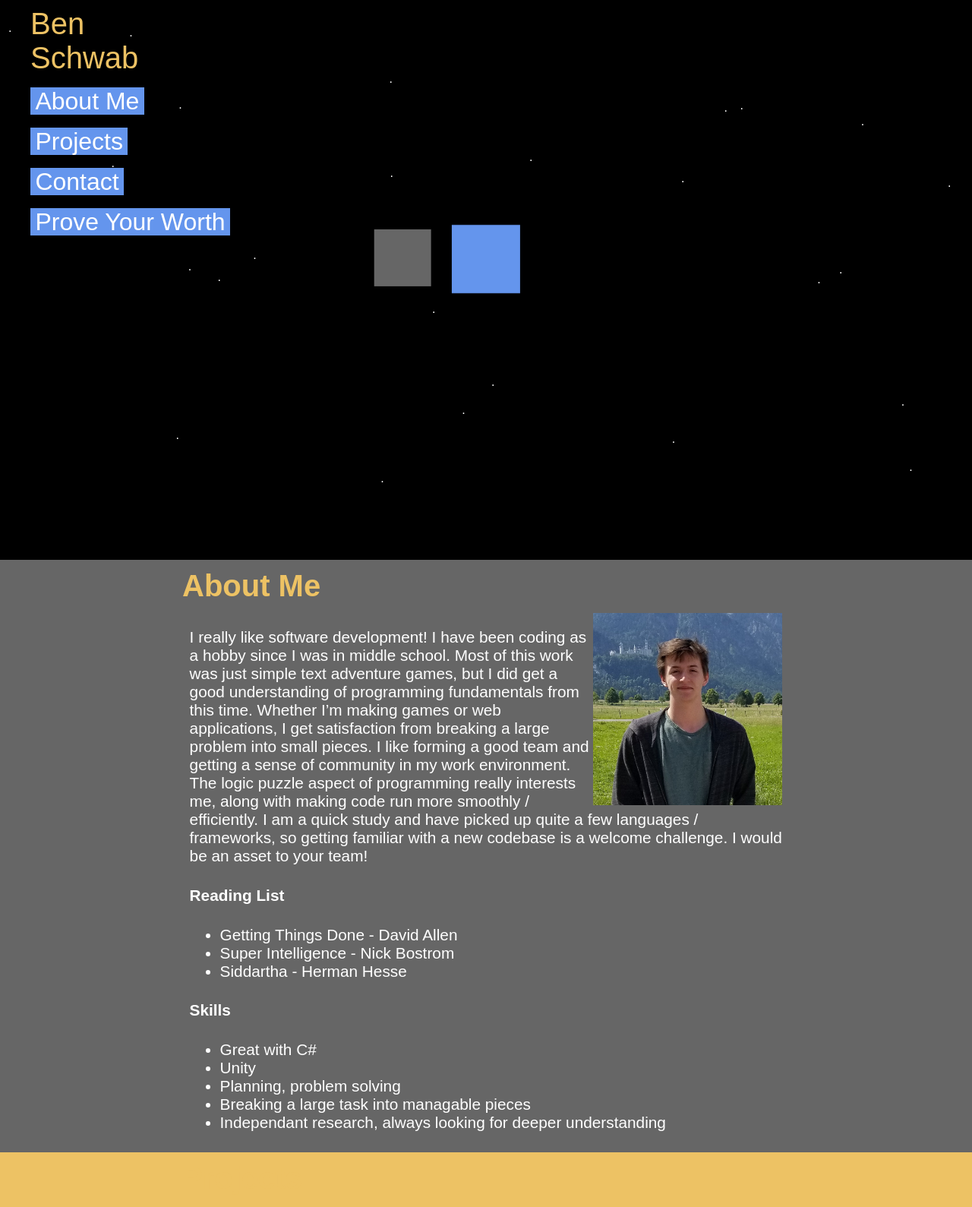
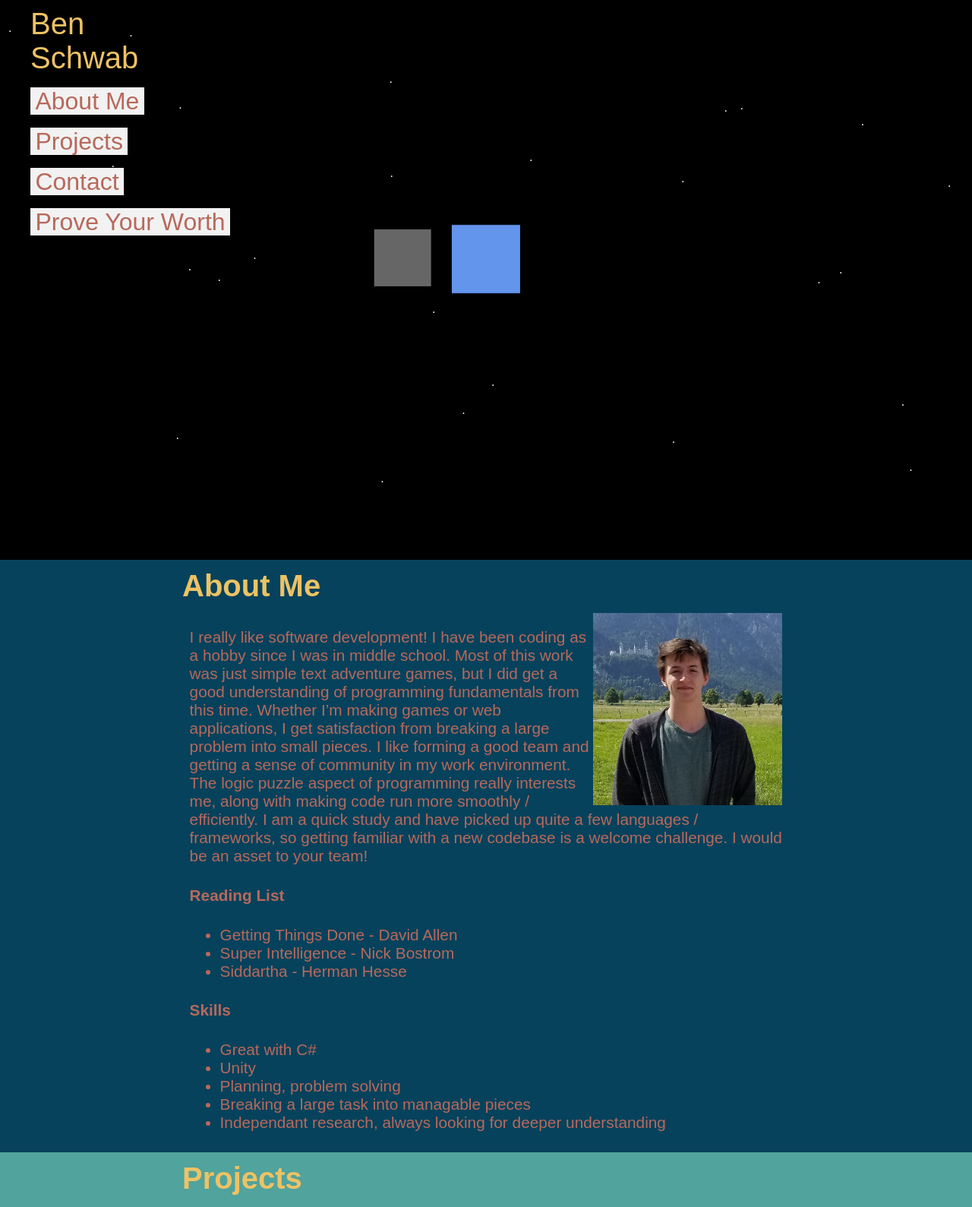
Before and after one commit to BenjaminLSchwab/Portfolio, a plain HTML site: page index.html in a window 1280 px wide. Shown: the part 95-1684 px from the top of the page at 76% size. Drawn offline with Linux system fonts and the light colour scheme.

Commit message:
seperated colors into seperate css file

```diff
--- /dev/null
+++ b/css/colors.css
@@ -0,0 +1,36 @@
+
+/* ==================Original======================= */
+/*
+.bg1{
+    background-color: #666666;
+}
+
+.bg2{
+    background-color:#EDC264 ;
+}
+
+.bg3{
+    background-color: rgb(100, 149, 237);
+} */
+
+
+/* ===================Sea foam====================== */
+.bg1{
+    background-color: rgb( 6, 66, 92);
+}
+
+.bg2{
+    background-color: rgb(81, 163, 157);
+}
+
+.bg3{
+    background-color:#F2F2F2 ;
+}
+
+.txt1{
+    color: rgb(183, 105, 92);
+}
+
+.txt2{
+    color: rgb(183, 105, 92);
+}
--- a/css/site.css
+++ b/css/site.css
@@ -105,19 +105,6 @@ h2{
     z-index: -40;
 }
 
-.bg1{
-    background-color: #666666;
-}
-
-.bg2{
-    background-color:#EDC264 ;
-}
-
-.bg3{
-    background-color: rgb(100, 149, 237);
-}
-
-
 
 .backgroundforParralax{
     height: 300%;
@@ -135,7 +122,6 @@ h2{
 .MainContentBox{
 
     font-size: 1.3em;
-    color: white;
     z-index: 100;
     margin-left: 0;
     margin-right: 0;
--- a/index.html
+++ b/index.html
@@ -1,6 +1,7 @@
 <!DOCTYPE html>
 <head>
 <link href="css/site.css" rel="stylesheet">
+<link href="css/colors.css" rel="stylesheet">
 
 </head>
 <body id="B">
@@ -12,16 +13,16 @@
     <nav id="NavBar" class="navbar-shown">
         <h2>Ben Schwab</h2>
         <ul>
-            <li><a class="bg3" href="#About">About Me</a></li>
-            <li><a class="bg3">Projects</a></li>
-            <li><a class="bg3">Contact</a></li>
-            <li><a class="bg3">Prove Your Worth</a></li>
+            <li><a class="bg3 txt1" href="#About">About Me</a></li>
+            <li><a class="bg3 txt1">Projects</a></li>
+            <li><a class="bg3 txt1">Contact</a></li>
+            <li><a class="bg3 txt1">Prove Your Worth</a></li>
 
         </ul>
     </nav>
 
     <h3 class="ContentBoxTitle bg1" id="About">About Me</h3>
-    <div class="MainContentBox bg1" >
+    <div class="MainContentBox bg1 txt1" >
         <img src ="../Portfolio/images/Ben.jpg" class="profile">
         <p>I really like software development! I have been coding as a hobby since I was in middle school. Most of this work was just simple text adventure games, but I did get a good understanding of programming fundamentals from this time. Whether I’m making games or web applications, I get satisfaction from breaking a large problem into small pieces. I like forming a good team and getting a sense of community in my work environment. The logic puzzle aspect of programming really interests me, along with making code run more smoothly / efficiently. I am a quick study and have picked up quite a few languages / frameworks, so getting familiar with a new codebase is a welcome challenge. I would be an asset to your team!</p>
         <h4>Reading List</h4>
@@ -42,7 +43,7 @@
     </div>
 
     <h3 class="ContentBoxTitle bg2" id="Projects">Projects</h3>
-    <div class="MainContentBox bg2" >
+    <div class="MainContentBox bg2  txt1" >
 
         <div class="ProjectBox">
             <h4>Roll This!</h4>
@@ -54,7 +55,7 @@
     </div>
 
     <h3 class="ContentBoxTitle bg3" id="Contact">Projects</h3>
-    <div class="MainContentBox bg3" >
+    <div class="MainContentBox bg3 txt1" >
 
         <div class="ProjectBox">
             <h4>ProjectTitle</h4>
```
